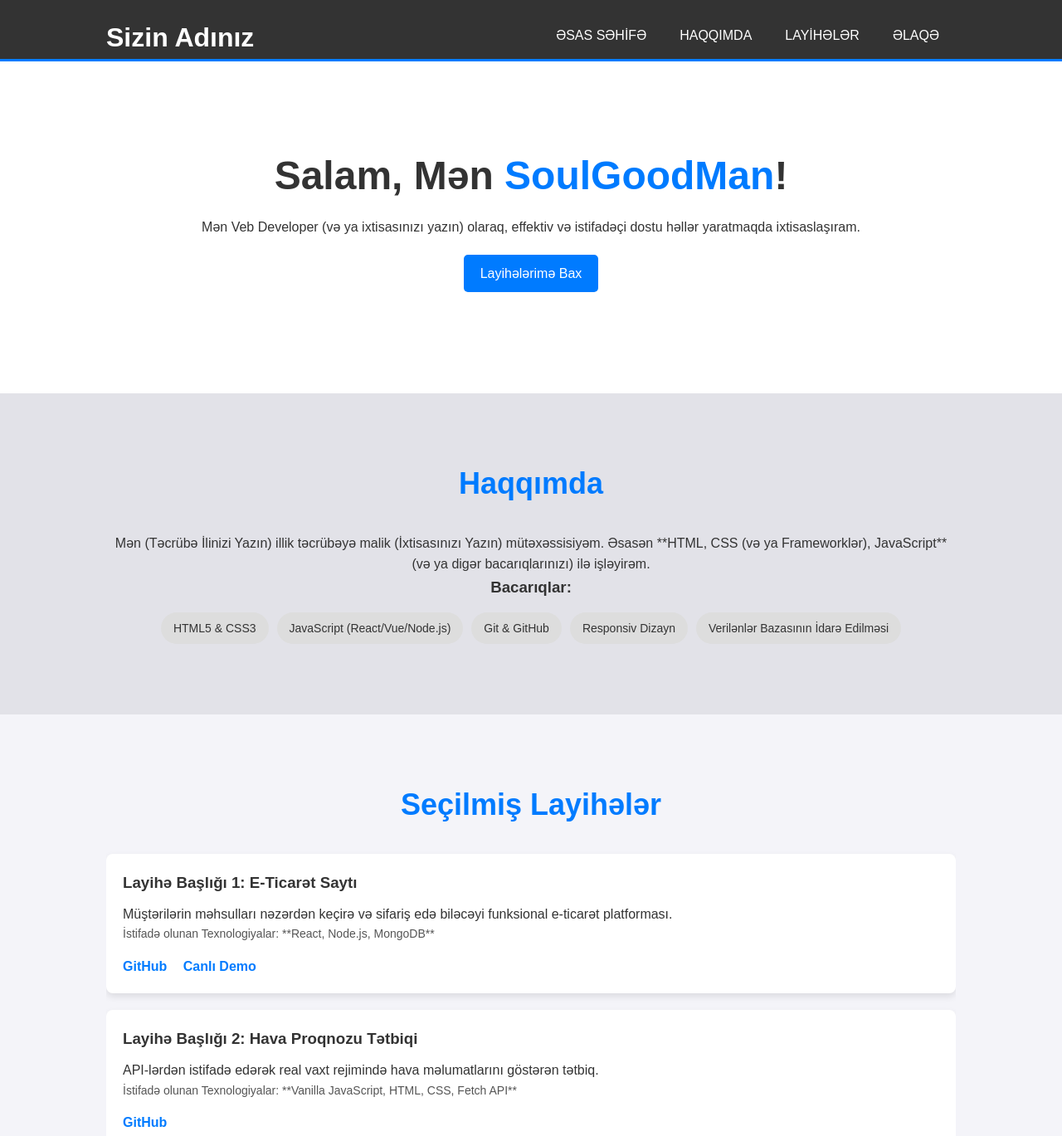
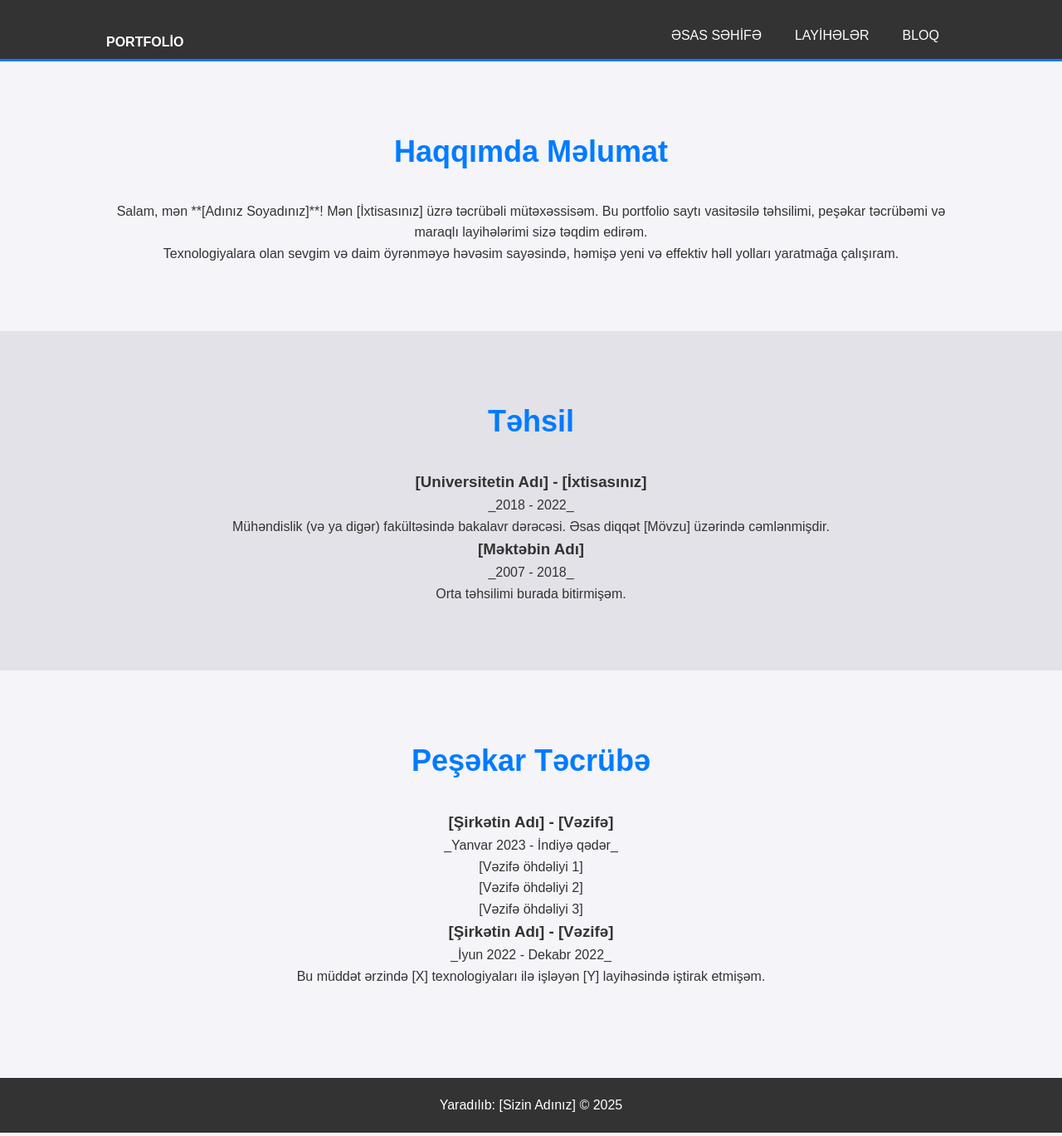
Before and after one commit to ulvih7005-coder/salam, a plain HTML site: page index.html in a window 1280 px wide. Shown: the top 1369 px of the page at 83% size. Drawn offline with Linux system fonts and the light colour scheme.

Commit message:
index.html

```diff
--- a/index.html
+++ b/index.html
@@ -3,90 +3,78 @@
 <head>
     <meta charset="UTF-8">
     <meta name="viewport" content="width=device-width, initial-scale=1.0">
-    <title>SoulGoodMan - Professional Portfolio</title>
+    <title>Əsas Səhifə | Sizin Adınız Portfoliosu</title>
     <link rel="stylesheet" href="style.css">
 </head>
 <body>
 
     <header>
         <div class="container">
-            <h1>Sizin Adınız</h1>
+            <h1><a href="index.html">Portfolio</a></h1>
             <nav>
                 <ul>
-                    <li><a href="#home">Əsas Səhifə</a></li>
-                    <li><a href="#about">Haqqımda</a></li>
-                    <li><a href="#projects">Layihələr</a></li>
-                    <li><a href="#contact">Əlaqə</a></li>
+                    <li><a href="index.html" class="active">Əsas Səhifə</a></li>
+                    <li><a href="projects.html">Layihələr</a></li>
+                    <li><a href="blog.html">Bloq</a></li>
                 </ul>
             </nav>
         </div>
     </header>
 
     <main>
-        <section id="home" class="hero">
-            <div class="container">
-                <h2>Salam, Mən <span class="highlight">SoulGoodMan</span>!</h2>
-                <p>Mən Veb Developer (və ya ixtisasınızı yazın) olaraq, effektiv və istifadəçi dostu həllər yaratmaqda ixtisaslaşıram.</p>
-                <a href="#projects" class="btn">Layihələrimə Bax</a>
+        <section id="about" class="about">
+            <div class="container card">
+                <h2>Haqqımda Məlumat</h2>
+                <p>Salam, mən **[Adınız Soyadınız]**! Mən [İxtisasınız] üzrə təcrübəli mütəxəssisəm. Bu portfolio saytı vasitəsilə təhsilimi, peşəkar təcrübəmi və maraqlı layihələrimi sizə təqdim edirəm.</p>
+                <p>Texnologiyalara olan sevgim və daim öyrənməyə həvəsim sayəsində, həmişə yeni və effektiv həll yolları yaratmağa çalışıram.</p>
             </div>
         </section>
 
-        <section id="about" class="about">
-            <div class="container">
-                <h2>Haqqımda</h2>
-                <p>Mən (Təcrübə İlinizi Yazın) illik təcrübəyə malik (İxtisasınızı Yazın) mütəxəssisiyəm. Əsasən **HTML, CSS (və ya Frameworklər), JavaScript** (və ya digər bacarıqlarınızı) ilə işləyirəm.</p>
-                <div class="skills">
-                    <h3>Bacarıqlar:</h3>
-                    <ul>
-                        <li>HTML5 & CSS3</li>
-                        <li>JavaScript (React/Vue/Node.js)</li>
-                        <li>Git & GitHub</li>
-                        <li>Responsiv Dizayn</li>
-                        <li>Verilənlər Bazasının İdarə Edilməsi</li>
-                        </ul>
+        <section id="education">
+            <div class="container card">
+                <h2>Təhsil</h2>
+
+                <div class="experience-item">
+                    <h3>[Universitetin Adı] - [İxtisasınız]</h3>
+                    <p>_2018 - 2022_</p>
+                    <p>Mühəndislik (və ya digər) fakültəsində bakalavr dərəcəsi. Əsas diqqət [Mövzu] üzərində cəmlənmişdir.</p>
+                </div>
+
+                <div class="experience-item">
+                    <h3>[Məktəbin Adı]</h3>
+                    <p>_2007 - 2018_</p>
+                    <p>Orta təhsilimi burada bitirmişəm.</p>
                 </div>
             </div>
         </section>
 
-        <section id="projects" class="projects">
-            <div class="container">
-                <h2>Seçilmiş Layihələr</h2>
+        <section id="experience">
+            <div class="container card">
+                <h2>Peşəkar Təcrübə</h2>
 
-                <div class="project-item">
-                    <h3>Layihə Başlığı 1: E-Ticarət Saytı</h3>
-                    <p>Müştərilərin məhsulları nəzərdən keçirə və sifariş edə biləcəyi funksional e-ticarət platforması.</p>
-                    <p class="tech-used">İstifadə olunan Texnologiyalar: **React, Node.js, MongoDB**</p>
-                    <a href="GitHub-repo-linki" target="_blank" class="project-link">GitHub</a>
-                    <a href="Canli-demo-linki" target="_blank" class="project-link">Canlı Demo</a>
+                <div class="experience-item">
+                    <h3>[Şirkətin Adı] - [Vəzifə]</h3>
+                    <p>_Yanvar 2023 - İndiyə qədər_</p>
+                    <ul>
+                        <li>[Vəzifə öhdəliyi 1]</li>
+                        <li>[Vəzifə öhdəliyi 2]</li>
+                        <li>[Vəzifə öhdəliyi 3]</li>
+                    </ul>
                 </div>
 
-                <div class="project-item">
-                    <h3>Layihə Başlığı 2: Hava Proqnozu Tətbiqi</h3>
-                    <p>API-lərdən istifadə edərək real vaxt rejimində hava məlumatlarını göstərən tətbiq.</p>
-                    <p class="tech-used">İstifadə olunan Texnologiyalar: **Vanilla JavaScript, HTML, CSS, Fetch API**</p>
-                    <a href="GitHub-repo-linki" target="_blank" class="project-link">GitHub</a>
+                <div class="experience-item">
+                    <h3>[Şirkətin Adı] - [Vəzifə]</h3>
+                    <p>_İyun 2022 - Dekabr 2022_</p>
+                    <p>Bu müddət ərzində [X] texnologiyaları ilə işləyən [Y] layihəsində iştirak etmişəm.</p>
                 </div>
-
-                </div>
+            </div>
         </section>
-
-        <section id="contact" class="contact">
-            <div class="container">
-                <h2>Mənimlə Əlaqə</h2>
-                <p>İş təklifləri və ya əməkdaşlıq üçün mənimlə əlaqə saxlamaqdan çəkinməyin.</p>
-                <p>Email: <a href="mailto:SizinEmailiniz@example.com">SizinEmailiniz@example.com</a></p>
-                <p>LinkedIn: <a href="Sizin-LinkedIn-Linkiniz" target="_blank">LinkedIn Profilim</a></p>
-                </div>
-        </section>
-
     </main>
 
     <footer>
         <div class="container">
-            <p>&copy; 2025 Sizin Adınız. Bütün Hüquqlar Qorunur.</p>
+            <p>Yaradılıb: [Sizin Adınız] &copy; 2025</p>
         </div>
     </footer>
-
-    <script src="script.js"></script>
 </body>
 </html>
```
